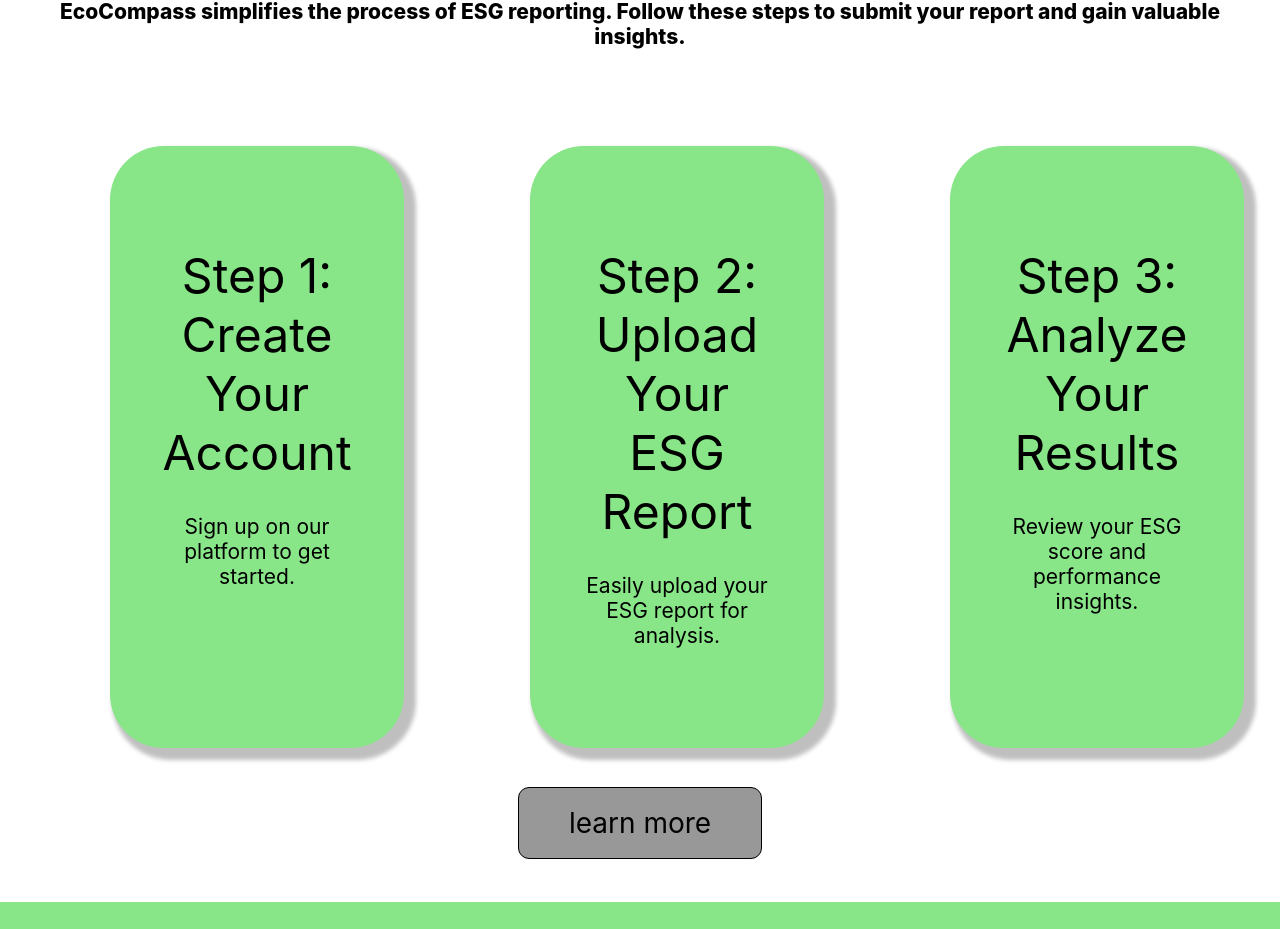
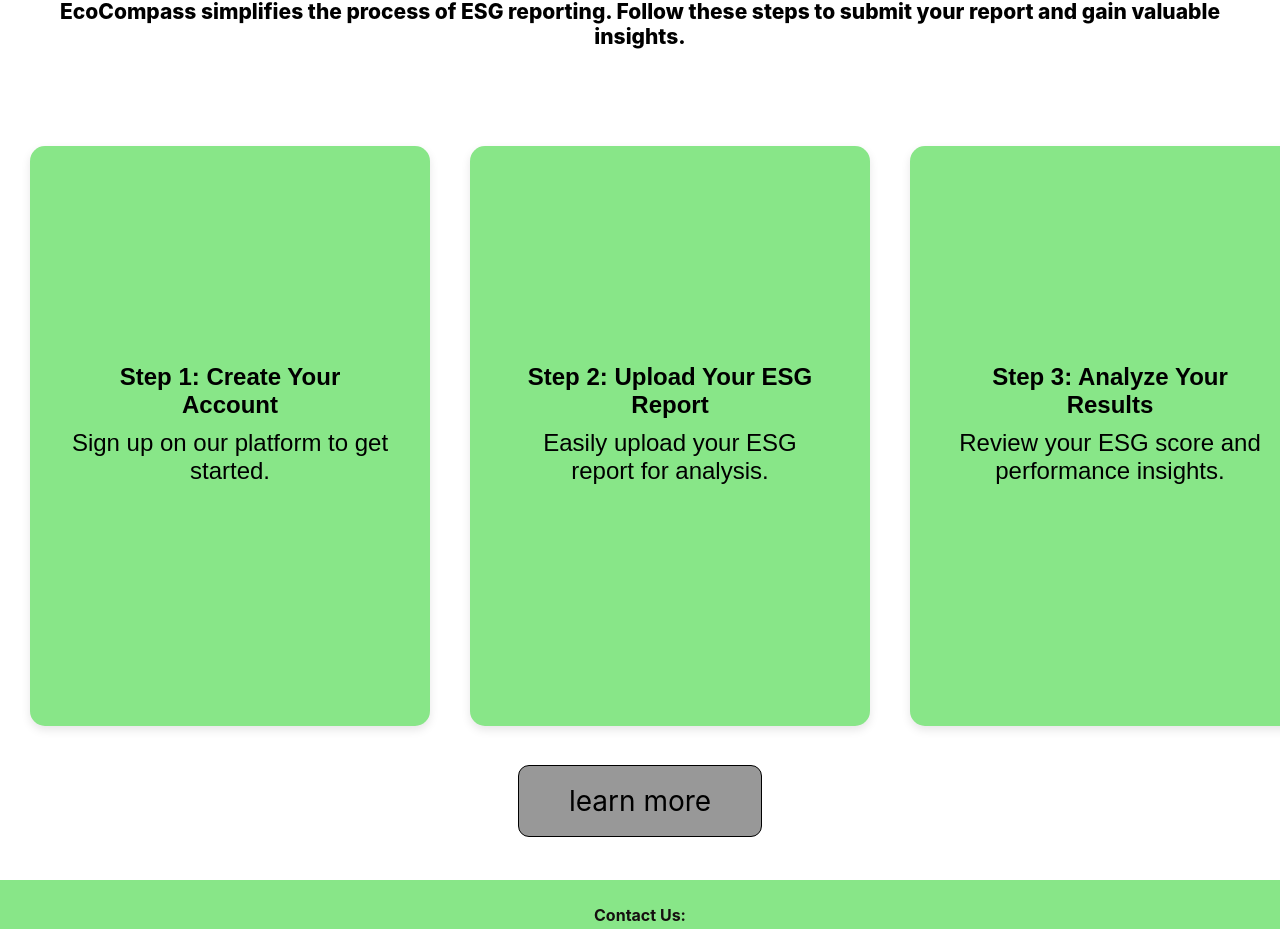
Before and after one commit to fathmamehnoor/Ecocompass, a React (Create React App) app in the folder frontend/: page / in a window 1280 px wide. Shown: the part 2827-3756 px from the top of the page. Built offline with nearby package versions, Linux system fonts and the light colour scheme.

Commit message:
added styling to step card

```diff
--- a/frontend/src/App.js
+++ b/frontend/src/App.js
@@ -15,4 +15,4 @@
   );
 }
 
-export default App;
+export default App;
--- a/frontend/src/components/StepCard.js
+++ b/frontend/src/components/StepCard.js
@@ -1,11 +1,13 @@
 import React from 'react';
-import styles from '../styles/StepCard.module.css';
+import styles from '../styles/StepCard.module.css'; // Import the styles for StepCard
 
-export const StepCard = ({ title, description }) => {
+const StepCard = ({ title, description }) => {
   return (
     <div className={styles.stepCard}>
-      <div className={styles.stepTitle}>{title}</div>
-      <div className={styles.stepDescription}>{description}</div>
+      <h2 className={styles.stepTitle}>{title}</h2>
+      <p className={styles.stepDescription}>{description}</p>
     </div>
   );
 };
+
+export { StepCard }
--- a/frontend/src/pages/EcoCompass.js
+++ b/frontend/src/pages/EcoCompass.js
@@ -33,6 +33,6 @@
           </div>
         </div>
         <Footer /> {/* Footer component added here */}
-      </>
-    );
+      </>
+    );
 };
--- a/frontend/src/styles/EcoCompassGuide.module.css
+++ b/frontend/src/styles/EcoCompassGuide.module.css
@@ -127,4 +127,4 @@
   margin-top: 10px; /* Reduced margin */
   font-size: 14px;
   color: rgba(255, 255, 255, 0.8); /* Light white for copyright */
-  }
+}  /* <- Delete and retype this bracket */
--- a/frontend/src/styles/StepCard.module.css
+++ b/frontend/src/styles/StepCard.module.css
@@ -1,32 +1,73 @@
-.stepCard {
-    border-radius: 54px;
-    background-color: rgba(136, 230, 136, 1);
-    box-shadow: 7px 7px 4px 5px rgba(0, 0, 0, 0.25);
-    flex-grow: 1;
-    color: rgba(0, 0, 0, 1);
-    text-align: center;
-    width: 50%;
-    padding: 100px 52px;
-    margin-left: 80px; /* Adds space to the left of each card */
+/* Container that holds all step cards */
+.gstepsContainer {
+  display: flex; /* Use flexbox for layout */
+  justify-content: space-evenly; /* Distribute cards evenly with equal space between them */
+  align-items: center; /* Center the cards vertically */
+  gap: 20px; /* Space between the cards */
+  flex-wrap: wrap; /* Allow wrapping if the screen is small */
+  margin-top: 20px; /* Space above the cards */
+  padding: 20px; /* Equal padding on all sides */
+  width: 100%; /* Full width to ensure it's aligned in the center */
+  box-sizing: border-box; /* Ensure padding doesn't affect width calculation */
 }
 
-  .stepTitle {
-    font: 400 48px Playfair Display, -apple-system, Roboto, Helvetica, sans-serif;
+/* Each step card */
+.stepCard {
+  background-color: #88e688; /* Light green background */
+  padding: 40px; /* Increased padding for consistent spacing */
+  border-radius: 15px;
+  text-align: center;
+  cursor: pointer;
+  user-select: none;
+  transition: all 0.25s cubic-bezier(0.17, 0.67, 0.69, 0.85); /* Smooth easing effect */
+  box-shadow: 0px 4px 10px rgba(0, 0, 0, 0.1);
+  color: black; /* Black text color for better contrast with light green background */
+
+  width: 320px; /* Fixed width */
+  height: 500px; /* Fixed height */
+  display: flex;
+  flex-direction: column;
+  justify-content: center;
+  align-items: center;
+  margin: 0 auto; /* Center each card inside its container */
 }
 
-  .stepDescription {
-    font: 400 21px Playfair Display, -apple-system, Roboto, Helvetica, sans-serif;
-    margin-top: 2rem;
+.stepCard:hover {
+  transform: translateY(-8px) scale(1.02);
+  box-shadow: 0px 10px 20px rgba(0, 0, 0, 0.2);
 }
 
-  @media (max-width: 991px) {
-    .stepCard {
-      margin-top: 40px;
-      padding: 100px 20px;
-      margin-left: 10px; /* Adjust the left margin for smaller screens */
+.stepCard:active {
+  transform: translateY(-12px) scale(1.03);
+  box-shadow: 0px 12px 25px rgba(0, 0, 0, 0.25);
+  background-color: #78d678; /* Darker green on click */
 }
 
+/* Title (heading) */
 .stepTitle {
-      font-size: 40px;
+  font-weight: bold; /* Bold font for heading */
+  font-size: x-large; /* X-large font size */
+  margin: 0;
+}
+
+/* Description */
+.stepDescription {
+  font-weight: normal; /* Normal font for description */
+  font-size: x-large; /* X-large font size */
+  margin-top: 10px; /* Space between title and description */
+}
+
+/* Ensure consistency across screen sizes */
+@media (max-width: 768px) {
+  .stepCard {
+    width: 90%; /* Adjust width for smaller screens */
+    height: auto; /* Allow flexible height */
+    padding: 30px; /* Reduce padding slightly */
+  }
+
+  .gstepsContainer {
+    flex-direction: column; /* Stack cards vertically on smaller screens */
+    gap: 10px; /* Smaller gap for stacking */
+    padding: 10px; /* Adjust padding on smaller screens */
   }
 }
```
Lines whose indentation alone changed are shown as unchanged.
